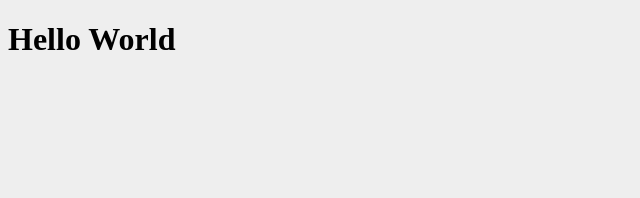
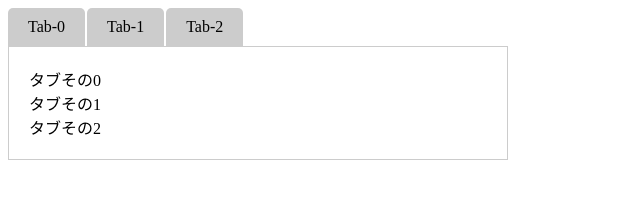
Before and after one commit to hiroko01/js-tab, a plain HTML site: page index.html in a window 1280 px wide. Shown: the whole page, without its empty margins (0-640 px from the left). Drawn offline with Linux system fonts and the light colour scheme.

Commit message:
tabのcss最低限　動きはまだ

```diff
--- a/index.html
+++ b/index.html
@@ -5,10 +5,27 @@
     <meta http-equiv="X-UA-Compatible" content="IE=edge">
     <meta name="viewport" content="width=device-width, initial-scale=1.0">
     <title>Document</title>
-    <link rel="stylesheet" href="./style.css">
+    <link rel="stylesheet" href="tab.css">
 </head>
 <body>
-    <h1>Hello World</h1>
+    <div class="tab">
+        <div class="tab-nav">
+            <a href="" class="tab-nav-item">Tab-0</a>
+            <a href="" class="tab-nav-item">Tab-1</a>
+            <a href="" class="tab-nav-item">Tab-2</a>
+        </div>
+        <div class="tab-contents">
+            <div class="tab-contents-item">
+                タブその0
+            </div>
+            <div class="tab-contents-item">
+                タブその1
+            </div>
+            <div class="tab-contents-item">
+                タブその2
+            </div>
+        </div>
+    </div>
     <script src="./app.js"></script>
 </body>
 </html>
--- a/style.css
+++ /dev/null
@@ -1,34 +0,0 @@
-body {
-    background: #eee;
-}
-
-.container {
-    display: flex;
-
-  }
-.box {
-    display: flex;
-}
-
-.item {
-    width: 100px;
-    height: 100px;
-    margin: 10px;
-    /* padding: 10px; */
-    background-color: aqua;
-}
-
-.test-01 {
-    display: flex;
-    flex-direction: column;
-    margin: 30px ;
-}
-
-.container-2 {
-    display: flex;
-    margin: 30px;
-}
-
-@media screen  {
-
-}
--- /dev/null
+++ b/tab.css
@@ -0,0 +1,20 @@
+.tab {
+    width: 500px;
+}
+.tab-nav {
+    /* 横並び */
+    display: flex;
+}
+.tab-nav-item {
+    margin-right: 2px;
+    background: #ccc;
+    color: #000;
+    padding: 10px 20px;
+    text-decoration: none;
+    border-radius: 5px 5px 0 0;
+}
+.tab-contents {
+    border: 1px solid #ccc;
+    padding: 20px;
+}
+.tab-contents-item {}
```
